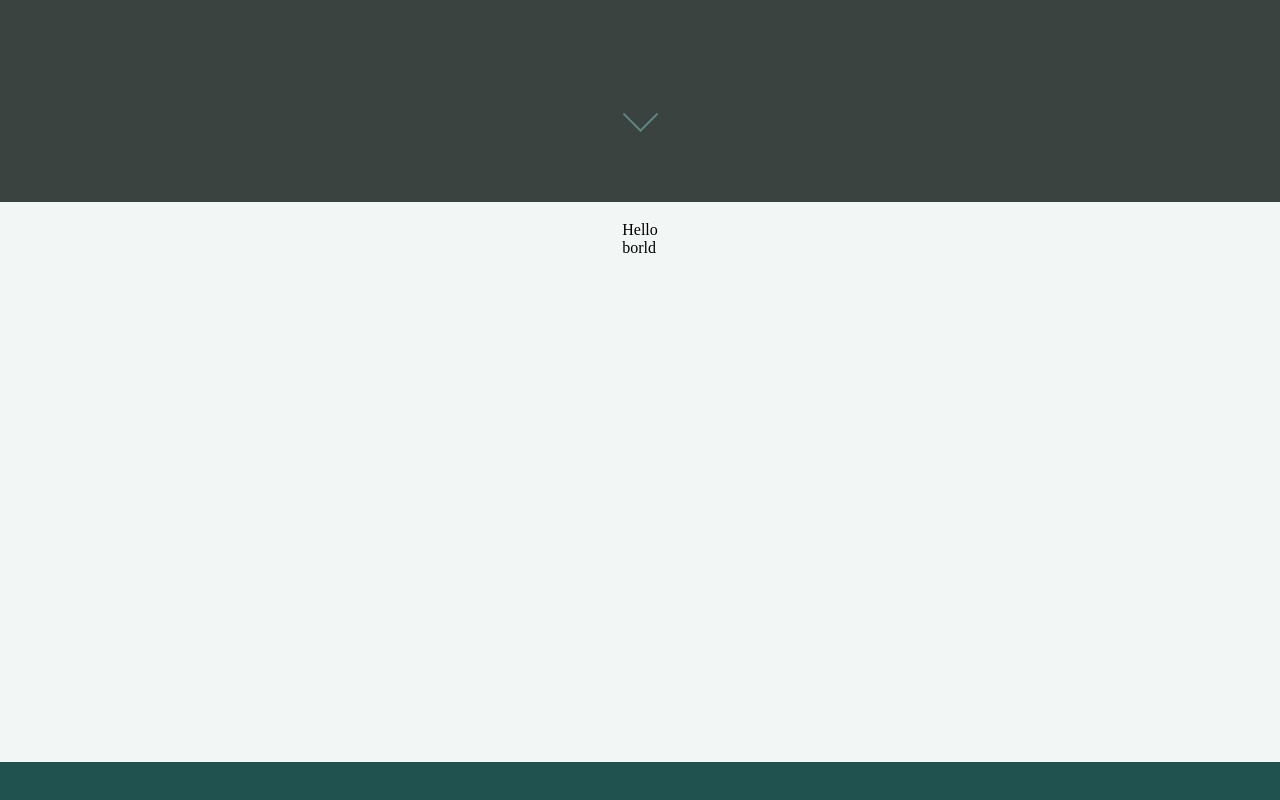
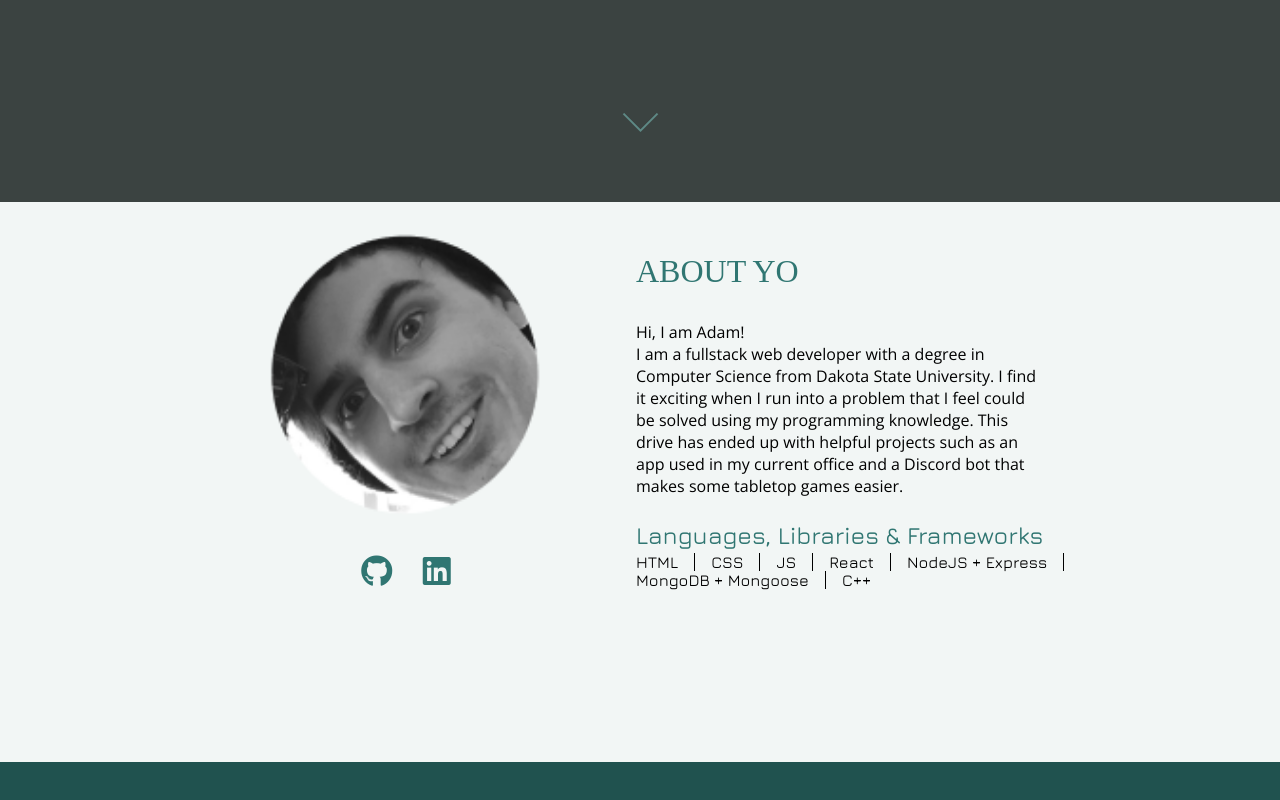
Before and after one commit to ajhanson22227/portfolio, a React (Create React App) app: page / in a window 1280 px wide. Shown: the part 598-1398 px from the top of the page. Built offline with nearby package versions, Linux system fonts and the light colour scheme.

Commit message:
move from a flexbox to grid system

```diff
--- a/src/components/Summary/Personal/Personal.js
+++ b/src/components/Summary/Personal/Personal.js
@@ -5,8 +5,52 @@ import facepic from "../../../assets/facepic.png";
 
 const Personal = () => {
   return (
-    <div>
-      Hello<div>borld</div>
+    <div className="personal-container">
+      <div className="personal-picture">
+        <img src={facepic} alt="Adam Hanson staring creepily into the camera" />
+      </div>
+
+      <div className="personal-icons df row flex-center">
+        {" "}
+        <a
+          href="https://github.com/ajhanson22227"
+          target="_blank"
+          rel="noopener noreferrer"
+        >
+          <i className="fab fa-github fa-2x"></i>
+        </a>
+        <a
+          href="https://www.linkedin.com/in/ajhanson22227/"
+          target="_blank"
+          rel="noopener noreferrer"
+        >
+          <i className="fab fa-linkedin fa-2x"></i>
+        </a>
+      </div>
+
+      <div className="personal-about">ABOUT YO</div>
+
+      <div className="personal-about-content">
+        Hi, I am Adam!
+        <br />I am a fullstack web developer with a degree in Computer Science
+        from Dakota State University. I find it exciting when I run into a
+        problem that I feel could be solved using my programming knowledge. This
+        drive has ended up with helpful projects such as an app used in my
+        current office and a Discord bot that makes some tabletop games easier.
+      </div>
+
+      <div className="personal-skills-title">
+        Languages, Libraries & Frameworks
+      </div>
+      <div className="personal-skills-container">
+        <p className="skill b-right">HTML</p>
+        <p className="skill b-right">CSS</p>
+        <p className="skill b-right">JS</p>
+        <p className="skill b-right">React</p>
+        <p className="skill b-right">NodeJS + Express</p>
+        <p className="skill b-right">MongoDB + Mongoose</p>
+        <p className="skill">C++</p>
+      </div>
     </div>
   );
 };
@@ -19,20 +63,20 @@ export default Personal;
 //     <div className="personal-picture df col flex-center">
 //       <img src={facepic} alt="adam, the site creator" />
 //       <div className="icon-container">
-//         <a
-//           href="https://github.com/ajhanson22227"
-//           target="_blank"
-//           rel="noopener noreferrer"
-//         >
-//           <i className="fab fa-github fa-2x"></i>
-//         </a>
-//         <a
-//           href="https://www.linkedin.com/in/ajhanson22227/"
-//           target="_blank"
-//           rel="noopener noreferrer"
-//         >
-//           <i className="fab fa-linkedin fa-2x"></i>
-//         </a>
+// <a
+//   href="https://github.com/ajhanson22227"
+//   target="_blank"
+//   rel="noopener noreferrer"
+// >
+//   <i className="fab fa-github fa-2x"></i>
+// </a>
+// <a
+//   href="https://www.linkedin.com/in/ajhanson22227/"
+//   target="_blank"
+//   rel="noopener noreferrer"
+// >
+//   <i className="fab fa-linkedin fa-2x"></i>
+// </a>
 //       </div>
 //     </div>
 //     <div className="about-content df col flex-center">
@@ -56,15 +100,15 @@ export default Personal;
 //           <div className="skills-title">
 //             Languages, Frameworks & Libraries
 //           </div>
-//           <div className="skills-container">
-//             <p className="skill b-right">HTML</p>
-//             <p className="skill b-right">CSS</p>
-//             <p className="skill b-right">JS</p>
-//             <p className="skill b-right">React</p>
-//             <p className="skill b-right">NodeJS + Express</p>
-//             <p className="skill b-right">MongoDB + Mongoose</p>
-//             <p className="skill">C++</p>
-//           </div>
+// <div className="skills-container">
+//   <p className="skill b-right">HTML</p>
+//   <p className="skill b-right">CSS</p>
+//   <p className="skill b-right">JS</p>
+//   <p className="skill b-right">React</p>
+//   <p className="skill b-right">NodeJS + Express</p>
+//   <p className="skill b-right">MongoDB + Mongoose</p>
+//   <p className="skill">C++</p>
+// </div>
 //         </div>
 //       </div>
 //     </div>
```
